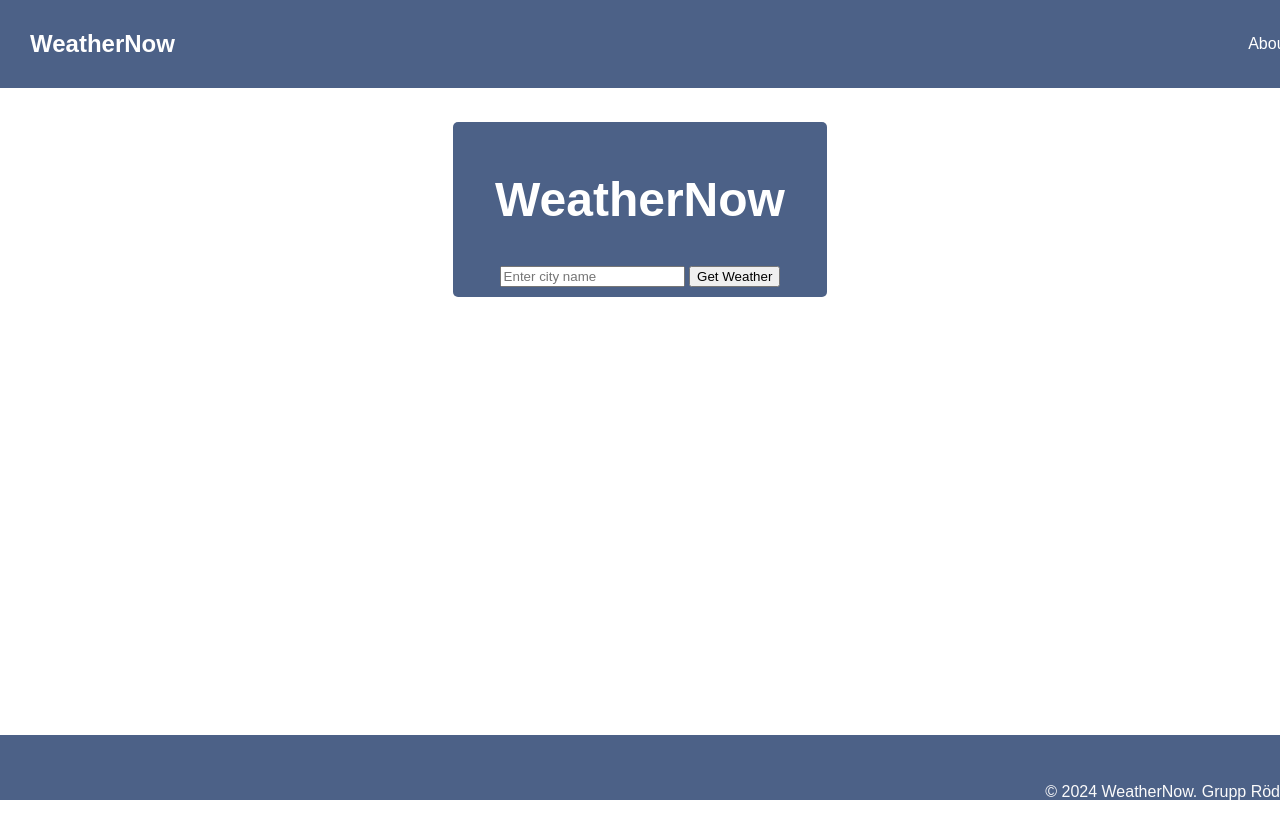
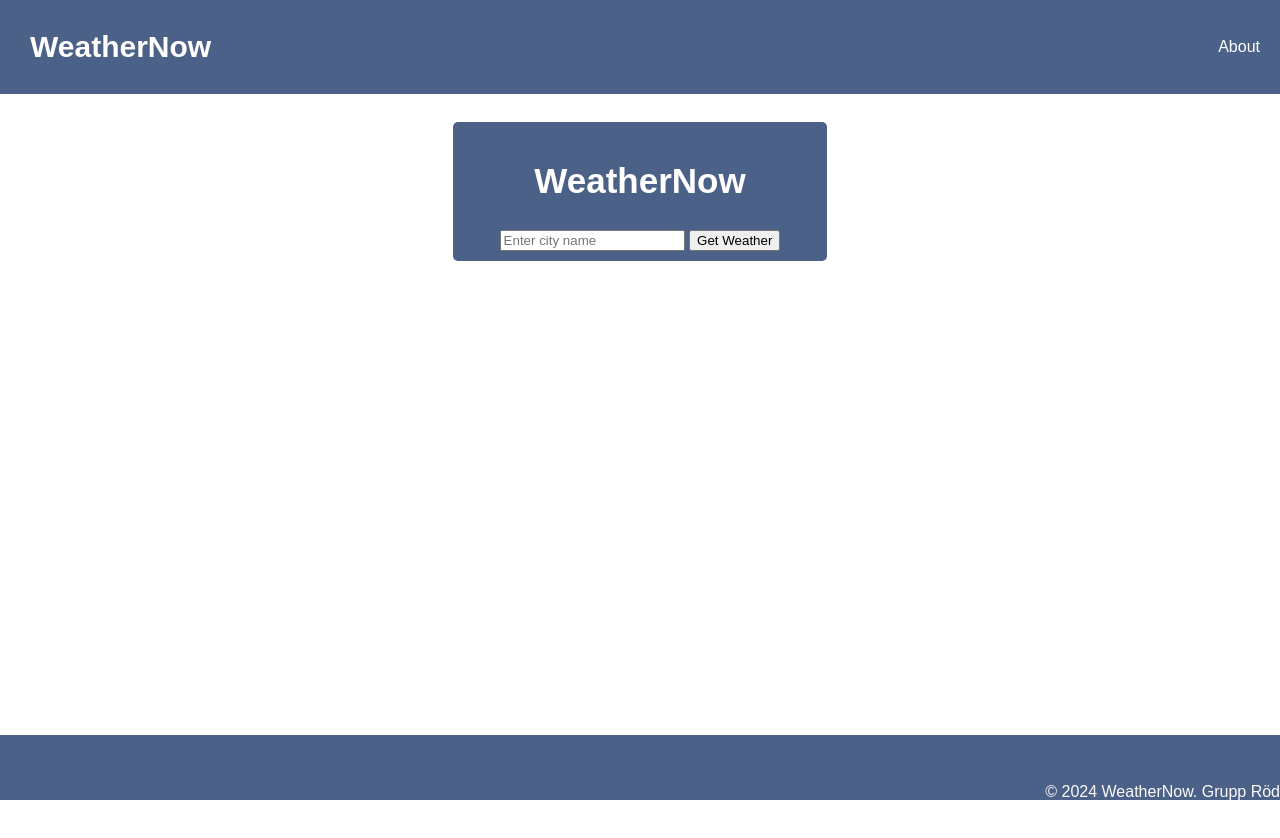
Before and after one commit to andreleskinen/WeatherNow, a plain HTML site: page index.html in a window 1280 px wide. Drawn offline with Linux system fonts and the light colour scheme.

Commit message:
fixade index lite

```diff
--- a/css/style.css
+++ b/css/style.css
@@ -22,18 +22,18 @@ header {
 header h1 {
     color: white;
     margin: 0;
-    font-size: 24px;
+    font-size: 30px;
 }
 
 header nav a {
     color: white;
     text-decoration: none;
-    padding: 10px 20px;
+    padding: 10px 50px;
     font-size: 16px;
 }
 
 header nav a:hover {
-    background-color: #dfdddd;
+    background-color: #c1c2c5;
     border-radius: 4px;
 }
 
@@ -54,8 +54,8 @@ main {
 }
 
 .moving-text {
-    font-size: 48px;
-    font-weight: bold;
+    font-size: 35px;
+    font-weight:bold;
 }
 
 /* Footer styling */
```
